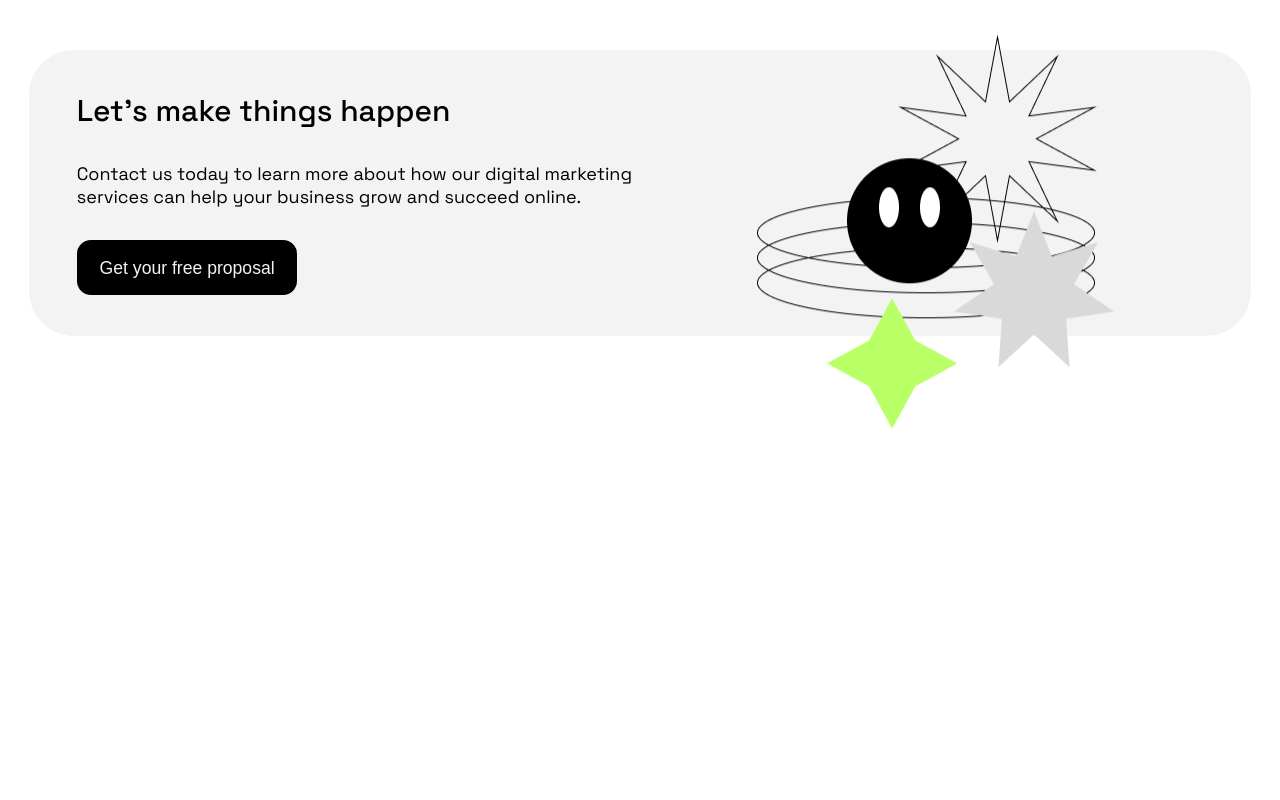
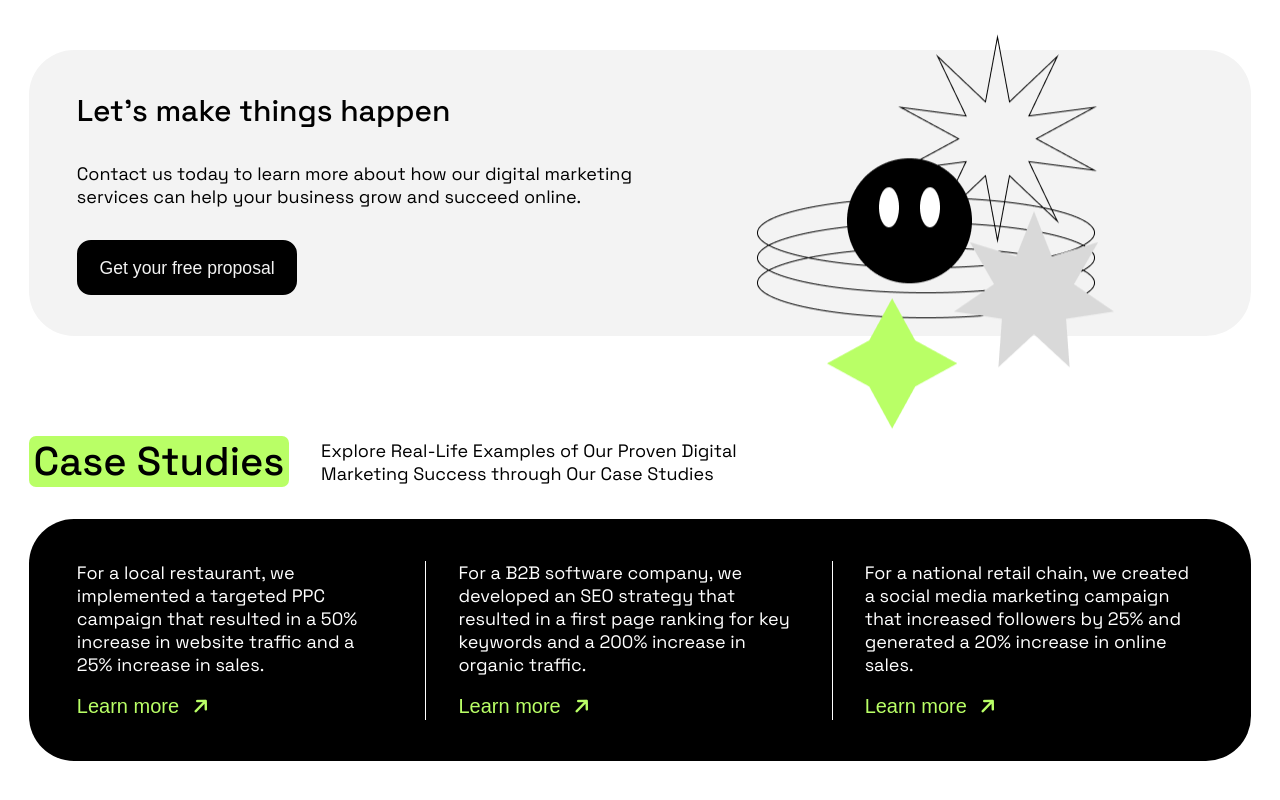
Before and after one commit to abdurrahmanmahmud5981/assignment-5, a plain HTML site: page index.html in a window 1280 px wide. Shown: the part 1974-2774 px from the top of the page. Before the commit the page ends 2403 px from the top, so only its background shows below. Drawn offline with Linux system fonts and the light colour scheme.

Commit message:
case study section design completed

```diff
--- a/css/responsive.css
+++ b/css/responsive.css
@@ -21,10 +21,10 @@
     gap: 1rem;
   }
   /*proposal section   */
-  .proposal-content{
+  .proposal-content {
     flex-basis: 100%;
   }
-  .proposal-img{
+  .proposal-img {
     display: none;
   }
 }
@@ -153,6 +153,19 @@
   .learn-more i {
     position: static;
   }
+  /* case study section */
+  .case-study-content {
+    flex-direction: column;
+    gap: 3rem;
+  }
+  .cs-card-1,
+  .cs-card-2,
+  .cs-card-3 {
+    padding: 0;
+    border: none;
+    padding-block: 1rem;
+    border-bottom: 2px solid var(--green-color);
+  }
 }
 @media screen and (max-width: 535px) {
   .wrapper {
@@ -162,7 +175,8 @@
     padding: 0.7rem 1rem;
   }
   /* hero section */
-  .hero-btn ,.proposal-btn{
+  .hero-btn,
+  .proposal-btn {
     align-self: stretch;
   }
   .hero-title {
@@ -189,19 +203,28 @@
     left: 25px;
   }
   /* proposal section */
-  .proposal-content{
+  .proposal-content {
     padding: 2rem;
   }
-
+  /* case study section */
+  .case-study-content {
+    padding: 0;
+    background-color: transparent;
+  }
+  .case-study-card {
+    padding: 2rem 1rem;
+    border-radius: 45px;
+    background-color: var(--black-color);
+    border: none;
+  }
 }
 @media screen and (max-width: 425px) {
   /* proposal section */
-  .proposal-content{
+  .proposal-content {
     padding: 2rem 1.2rem;
   }
-  .proposal-btn{
-    padding: .6rem 1rem ;
-    font-size: .9rem;
+  .proposal-btn {
+    padding: 0.6rem 1rem;
+    font-size: 0.9rem;
   }
-
 }
--- a/css/style.css
+++ b/css/style.css
@@ -70,7 +70,8 @@ body {
 }
 .nav-bar ul li:hover a,
 .requst-btn:hover button,
-.hero-btn,.proposal-btn {
+.hero-btn,
+.proposal-btn {
   background: #000;
   color: var(--grey-color);
 }
@@ -190,6 +191,7 @@ input[type="checkbox"] {
   background-color: var(--green-color);
   border-radius: 7px;
   padding: 0 0.3rem;
+  text-align: center;
 }
 .service-p {
   font-size: 18px;
@@ -321,10 +323,62 @@ input[type="checkbox"] {
   position: absolute;
   right: 0;
   bottom: 1rem;
-  transform: translate(0, .1%);
+  transform: translate(0, 0.1%);
 }
 .proposal-img img {
   display: block;
   width: 100%;
   height: auto;
 }
+/* Case study section */
+.case-study-section {
+  margin-block: 100px;
+}
+.case-study-content {
+  display: flex;
+  justify-content: stretch;
+  /* align-items: center; */
+  background-color: var(--black-color);
+  color: var(--white-color);
+  border-radius: 45px;
+  padding: 2.6rem 3rem;
+}
+.case-study-card {
+  display: flex;
+  flex-direction: column;
+  justify-content: space-between;
+  align-items: flex-start;
+  gap: 1rem;
+  border-right: 1px solid var(--white-color);
+}
+.cs-card-1 {
+  padding-right: 2rem;
+}
+.cs-card-2 {
+  padding: 0rem 2rem;
+}
+.cs-card-3 {
+  padding-left: 2rem;
+  border: none;
+}
+.case-study-card p {
+  font-size: 18px;
+  font-style: normal;
+  font-weight: 400;
+  line-height: normal;
+}
+.case-study-card button {
+  color: var(--green-color);
+  font-size: 20px;
+  border: none;
+  background-color: transparent;
+  font-style: normal;
+  font-weight: 400;
+  line-height: 28px;
+  cursor: pointer;
+}
+.learn-more-icon {
+  transform: rotate(44deg);
+  font-size: 1.2rem;
+  margin-left: 0.5rem;
+}
--- a/index.html
+++ b/index.html
@@ -244,6 +244,52 @@
             </div>
           </section>
           <!-- proposal section end -->
+          <!--  case study section start -->
+          <section class="case-study-section">
+            <div class="service-header case-study-header">
+              <h2 class="service-title case-study-title">Case Studies</h2>
+              <p class="service-p case-study-p">
+                Explore Real-Life Examples of Our Proven Digital Marketing
+                Success through Our Case Studies
+              </p>
+            </div>
+            <div class="case-study-content">
+              <div class="case-study-card cs-card-1">
+                <p>
+                  For a local restaurant, we implemented a targeted PPC campaign
+                  that resulted in a 50% increase in website traffic and a 25%
+                  increase in sales.
+                </p>
+                <button>
+                  Learn more
+                  <i class="fa-solid fa-arrow-up learn-more-icon"></i>
+                </button>
+              </div>
+              <div class="case-study-card cs-card-2">
+                <p>
+                  For a B2B software company, we developed an SEO strategy that
+                  resulted in a first page ranking for key keywords and a 200%
+                  increase in organic traffic.
+                </p>
+                <button>
+                  Learn more
+                  <i class="fa-solid fa-arrow-up learn-more-icon"></i>
+                </button>
+              </div>
+              <div class="case-study-card cs-card-3">
+                <p>
+                  For a national retail chain, we created a social media
+                  marketing campaign that increased followers by 25% and
+                  generated a 20% increase in online sales.
+                </p>
+                <button>
+                  Learn more
+                  <i class="fa-solid fa-arrow-up learn-more-icon"></i>
+                </button>
+              </div>
+            </div>
+          </section>
+          <!-- case study section end -->
         </main>
       </div>
     </div>
```
